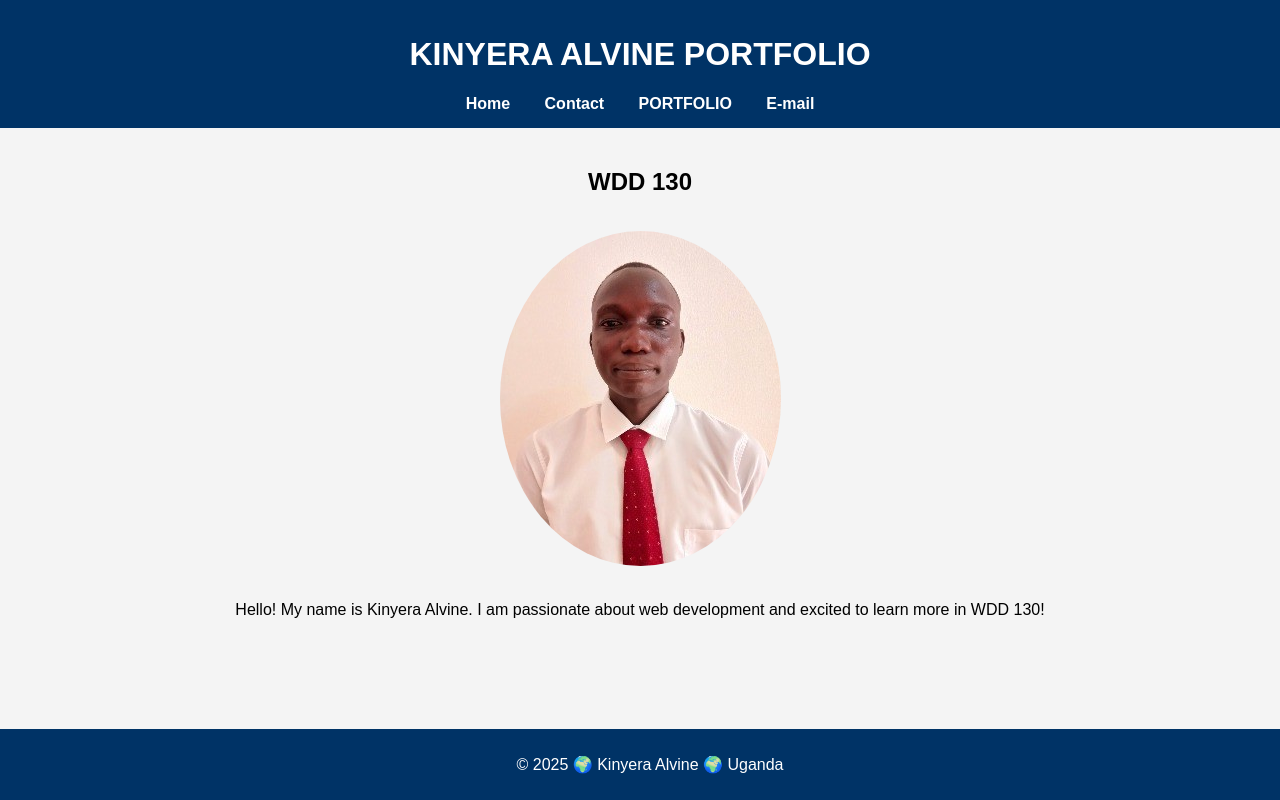
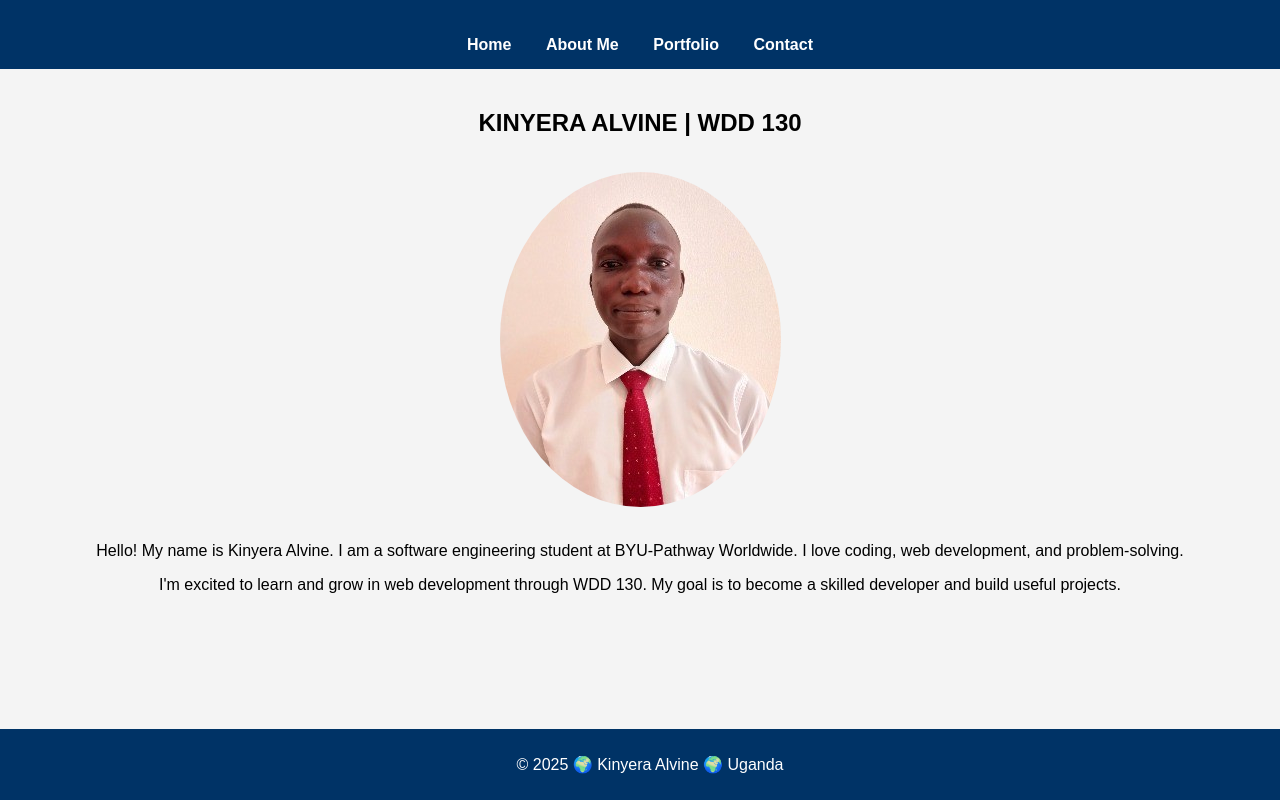
Before and after one commit to alvine2/wdd130, a plain HTML site: page index.html in a window 1280 px wide. Drawn offline with Linux system fonts and the light colour scheme.

Commit message:
updated wording

```diff
--- a/index.html
+++ b/index.html
@@ -42,18 +42,19 @@
 </head>
 <body>
     <header>
-        <h1>KINYERA ALVINE PORTFOLIO</h1>
+        <h1></h1>
         <nav>
             <a href="#">Home</a>
+            <a href="#">About Me</a>
+            <a href="#">Portfolio</a>
             <a href="#">Contact</a>
-            <a href="#">PORTFOLIO</a>
-            <a href="#">E-mail</a>
         </nav>
     </header>
     <main>
-        <h2> WDD 130</h2>
+        <h2> KINYERA ALVINE | WDD 130 </h2>
         <img src="./images/alvine.jpeg">
-        <p>Hello! My name is Kinyera Alvine. I am passionate about web development and excited to learn more in WDD 130!</p>
+        <p>Hello! My name is Kinyera Alvine. I am a software engineering student at BYU-Pathway Worldwide. I love coding, web development, and problem-solving.</p>
+         <p>I'm excited to learn and grow in web development through WDD 130. My goal is to become a skilled developer and build useful projects.</p>
     </main>
     <footer>
         <p>&copy; 2025 🌍 Kinyera Alvine 🌍 Uganda</p>
```
